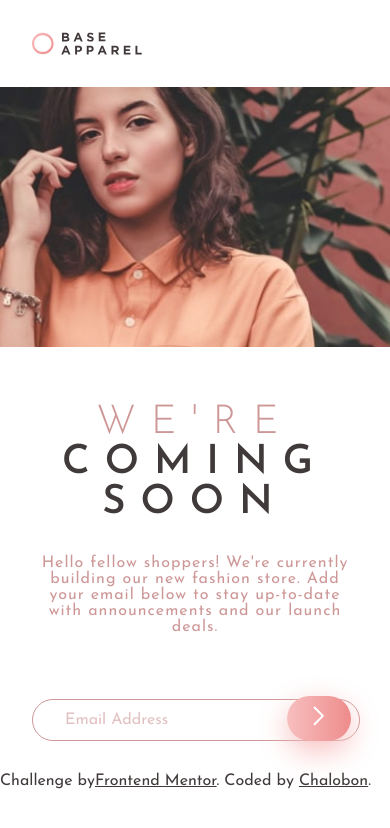
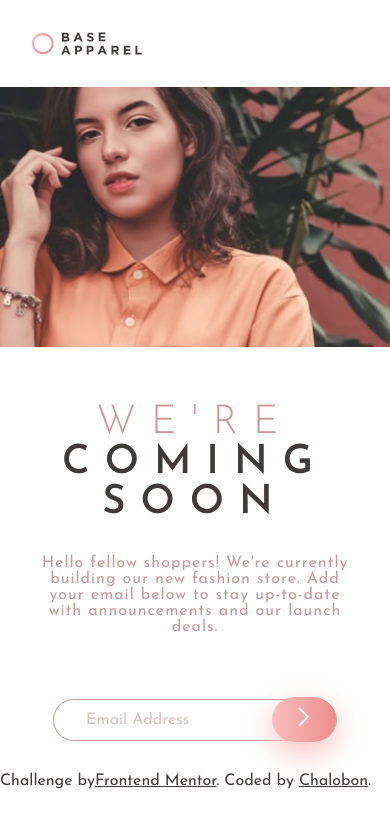
Before and after one commit to chalobonDen/base-apparel-coming-soon-master-react, a React (Create React App) app: page / in a window 390 px wide. Shown: the top 828 px of the page. Built offline with nearby package versions, Linux system fonts and the light colour scheme.

Commit message:
edit input style

```diff
--- a/src/App.css
+++ b/src/App.css
@@ -47,13 +47,14 @@ main {
   border-radius: 25px;
 }
 .input_valid {
+  padding-left: 2rem;
   border: 1px solid hsl(0, 36%, 70%);
 }
 .input_invalid {
+  padding-left: 2rem;
   border: 1px solid hsl(0, 93%, 68%);
 }
 .email > input::placeholder {
-  padding-left: 2rem;
   color: hsl(0, 36%, 70%);
   opacity: 0.6;
 }
@@ -115,7 +116,7 @@ main {
     margin: 2rem 2rem;
   }
   .email > input {
-    width: 100%;
+    width: 250px;
     height: 2.5rem;
     border-radius: 25px;
   }
@@ -127,7 +128,7 @@ main {
   }
   .email > button {
     position: absolute;
-    margin-left: 92px;
-    margin-top: -45px;
+    margin-left: -65px;
+    margin-top: 30px;
   }
 }
--- a/src/App.js
+++ b/src/App.js
@@ -10,7 +10,6 @@ function App() {
 
   const onHandleInput = (e) => {
     setEmail(e.target.value);
-    console.log(email);
   };
 
   const onClickInput = () => {
@@ -19,8 +18,7 @@ function App() {
     } else {
       setCheckEmail(true);
     }
-    console.log(email);
-    console.log(checkEmail);
+    setEmail('');
   };
 
   return (
@@ -42,6 +40,7 @@ function App() {
           </p>
           <div className="email">
             <input
+              value={email}
               className={checkEmail === false ? 'input_invalid' : 'input_valid'}
               type="text"
               placeholder="Email Address"
```
